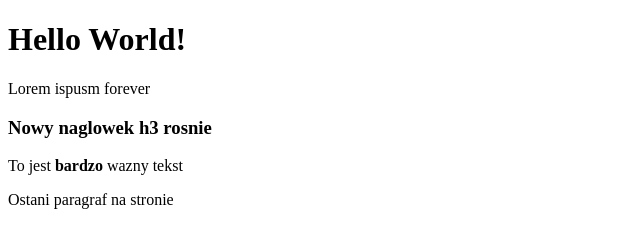
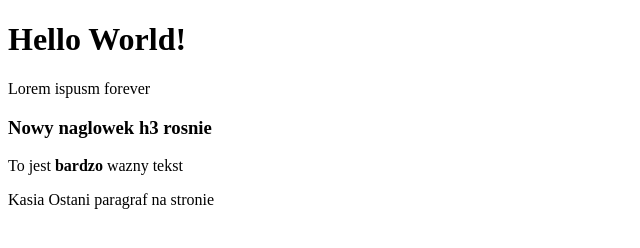
Before and after one commit to kirisiri/learning-git-2, a plain HTML site: page index.html in a window 1280 px wide. Shown: the full height of the page, 0-640 px from the left. Drawn offline with Linux system fonts and the light colour scheme.

Commit message:
Add Kasia to title and body to create a conflict with the master branch

```diff
--- a/index.html
+++ b/index.html
@@ -2,13 +2,13 @@
 <html>
   <head>
     <meta charset="UTF-8">
-    <title>Learning-git-2 with branches</title>
+    <title>Kasia Learning-git-2 with branches</title>
   </head>
   <body class="big">
   	<h1 class="powitanie">Hello World!</h1>
   	<p>Lorem ispusm forever</p>
     <h3>Nowy naglowek h3 rosnie</h3>
     <p>To jest <b>bardzo</b> wazny tekst</p>
-    <p>Ostani paragraf na stronie</p>
+    <p>Kasia Ostani paragraf na stronie</p>
   </body>
 </html>
```
